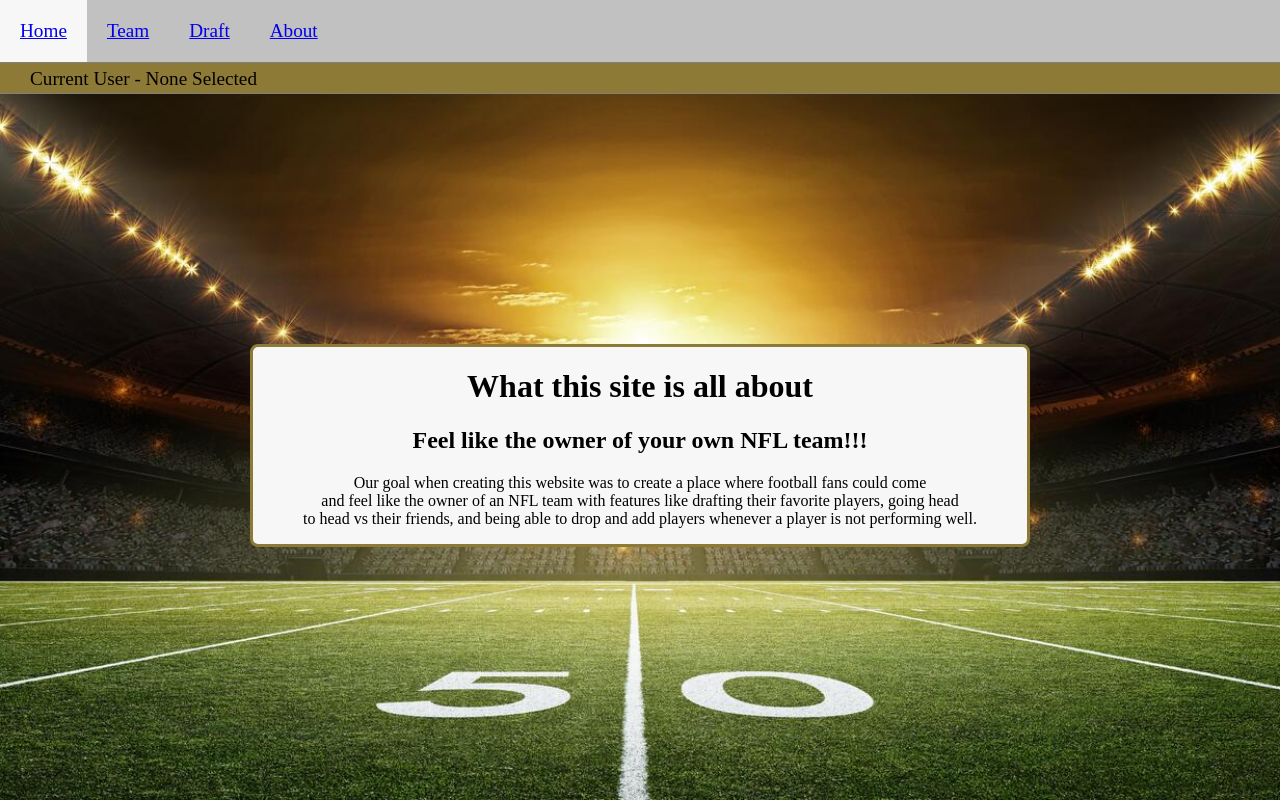
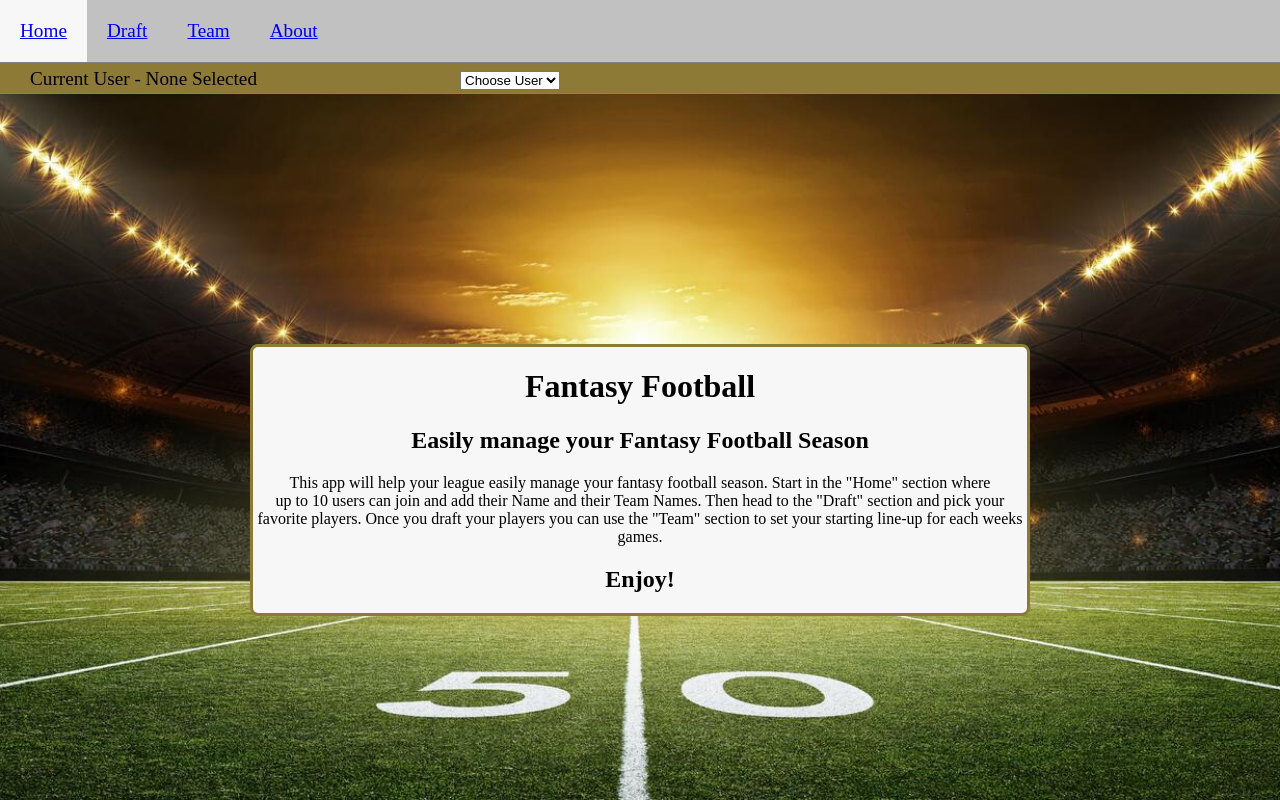
Before and after one commit to AndyDziabo/phase-3-project-frontend, a React (Create React App) app: page /about in a window 1280 px wide. Shown: the top 800 px of the page. Built offline with nearby package versions, Linux system fonts and the light colour scheme.

Commit message:
updated about, added user select dropdown

```diff
--- a/src/components/About.js
+++ b/src/components/About.js
@@ -1,12 +1,13 @@
 function About() {
     return(
         <div className="about">
-            <h1 className="about_us_header">What this site is all about</h1>
-            <h2 className="about_title">Feel like the owner of your own NFL team!!!</h2>
-            <p className="about_paragragh">Our goal when creating this website was to create a place where football fans could come<br></br>
-                and feel like the owner of an NFL team with features like drafting their favorite players, going head<br></br>
-                to head vs their friends, and being able to drop and add players whenever a player is not performing well.<br></br>
-                </p>
+            <h1 className="about_us_header">Fantasy Football</h1>
+            <h2 className="about_title">Easily manage your Fantasy Football Season</h2>
+            <p className="about_paragragh">This app will help your league easily manage your fantasy football season. Start in the "Home" section where<br></br>
+                up to 10 users can join and add their Name and their Team Names. Then head to the "Draft" section and pick your <br></br>
+                favorite players. Once you draft your players you can use the "Team" section to set your starting line-up for each weeks games.<br></br>
+            </p>
+            <h2>Enjoy!</h2>
         </div>
     )
 }
--- a/src/components/App.js
+++ b/src/components/App.js
@@ -9,10 +9,12 @@ import User from "./User";
 
 function App() {
   const [currentUser, setCurrentUser] = useState([]);
+  const [users, setUsers] = useState([]);
+
   return (
     <div>
       <NavBar />
-      <User currentUser={currentUser} />
+      <User setCurrentUser={setCurrentUser} currentUser={currentUser} users={users} />
       <Switch>
         <Route exact path="/about">
           <About />
@@ -24,7 +26,7 @@ function App() {
           <Draft currentUser={currentUser} />
         </Route>
         <Route exact path="/">
-          <Home setCurrentUser={setCurrentUser} />
+          <Home setCurrentUser={setCurrentUser} setUsers={setUsers} users={users} />
         </Route>
       </Switch>
     </div>
--- a/src/components/Home.js
+++ b/src/components/Home.js
@@ -1,8 +1,7 @@
 import React, { useEffect, useState } from 'react';
 import HomeCard from './HomeCard';
 
-function Home({ setCurrentUser}) {
-    const [users, setUsers] = useState([]);
+function Home({ setCurrentUser, setUsers, users }) {
     const [count, setCount] = useState(0);
 
     useEffect(() => {
--- a/src/components/HomeCard.js
+++ b/src/components/HomeCard.js
@@ -1,4 +1,3 @@
-import React, { useEffect, useState } from "react";
 
 function HomeCard({ user, setCurrentUser }) {
     function handleUser() {
--- a/src/components/Navbar.js
+++ b/src/components/Navbar.js
@@ -10,13 +10,13 @@ function NavBar() {
         </NavLink>
         </span>
         <span>
-        <NavLink to="/team" exact>
-          Team
+        <NavLink to="/draft" exact>
+          Draft
         </NavLink>
         </span>
         <span>
-        <NavLink to="/draft" exact>
-          Draft
+        <NavLink to="/team" exact>
+          Team
         </NavLink>
         </span>
         <span>
--- a/src/components/User.js
+++ b/src/components/User.js
@@ -1,9 +1,26 @@
-function User({ currentUser }) {
+import UserDropDown from "./UserDropDown";
+
+function User({ setCurrentUser, currentUser, users }) {
+
+    function handleUserSelect(e) {
+        if(e.target.value !== ""){
+            fetch(`http://localhost:9292/user_info/${e.target.value}`)
+            .then(res => res.json())
+            .then(data => setCurrentUser(data))
+        }
+    }
 
     return(
         <div className="user">
-            {`Current User - ${currentUser.name ? currentUser.name : "None Selected"}`}
+            <div className="user-name">{`Current User - ${currentUser.name ? currentUser.name : "None Selected"}`}</div>
+            <div className="drop-down">
+                <select className="input-form" name="choose" onChange={handleUserSelect} >
+                    <option className="input-button" value="">Choose User</option>
+                    {users.map((user) => <UserDropDown key={user.id} user={user} />)}
+                </select>
+            </div>
         </div>
+
     )
 }
 
--- /dev/null
+++ b/src/components/UserDropDown.js
@@ -0,0 +1,9 @@
+import React from "react";
+
+function UserDropDown({ user }) {
+    return(
+        <option id={user.id} value={user.id}>{user.name}</option>
+    )
+}
+
+export default UserDropDown;
--- a/src/index.css
+++ b/src/index.css
@@ -52,6 +52,14 @@ body {
   border-width: 3px;
   padding: 15px;
   margin: 15px;
+}
+
+.user-name {
+  width: 400px;
+}
+
+.drop-down {
+  margin-left: 30px;
 }
 
 .draft-main {
```
